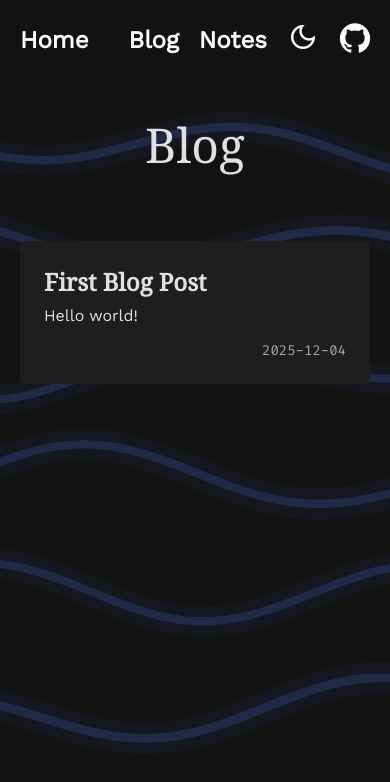
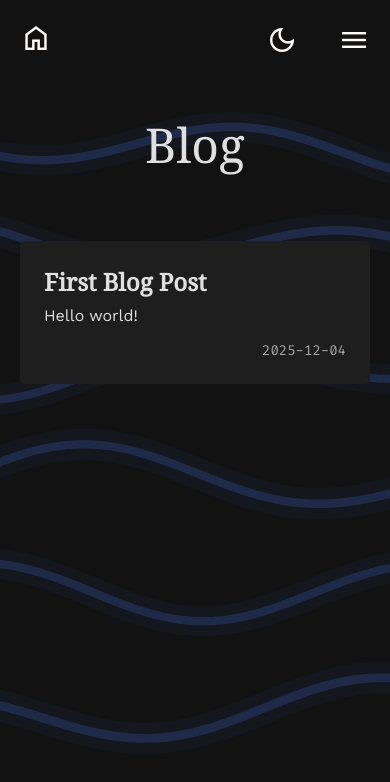
Before and after one commit to jma02/personal, a SvelteKit app: page /blog in a window 390 px wide. Shown: the top 782 px of the page. Built offline with nearby package versions, Linux system fonts and the light colour scheme; no server answers.

Commit message:
make mobile great again

```diff
--- a/src/routes/components/AboutSection.svelte
+++ b/src/routes/components/AboutSection.svelte
@@ -1,7 +1,7 @@
 <div class="about">
   <div class="main">
     <div class="whoami">
-      <header class="header-text">Readme</header>
+      <header class="header-text">About me</header>
       <p>
         I'm a graduate of the University of Delaware. I studied mathematics, focusing on applied mathematics. My research interests are broadly related to
         inverse problems, learning theory, and generative models.
--- a/src/routes/components/Header.svelte
+++ b/src/routes/components/Header.svelte
@@ -5,6 +5,8 @@
   let scrollDistance = 0;
   let headerColor = 'rgb(0,0,0,0)';
   let headerTextColor = 'FFFCF9';
+  let homeButtonColor = 'FFFCF9';
+  let menuOpen = false;
   const linkedInUrl = 'https://linkedin.com/in/ma-jonathan';
   const rickrollUrl = 'https://www.youtube.com/watch?v=xvFZjo5PgG0';
 
@@ -19,21 +21,31 @@
   $: {
     if ($darkMode) {
       if (scrollDistance < 100) {
-        [headerColor, headerTextColor] = ['rgba(0, 0, 0, 0)', '#FFFCF9'];
+        [headerColor, headerTextColor, homeButtonColor] = ['rgba(0, 0, 0, 0)', '#FFFCF9', '#FFFCF9'];
       } else {
-        [headerColor, headerTextColor] = ['#121212', '#FFFCF9'];
+        [headerColor, headerTextColor, homeButtonColor] = ['#121212', '#FFFCF9', '#FFFCF9'];
       }
     } else {
-      if (scrollDistance < 100) {
-        [headerColor, headerTextColor] = ['rgba(0, 0, 0, 0)', '#FFFCF9'];
+      if (menuOpen && scrollDistance < 100) {
+        [headerColor, headerTextColor, homeButtonColor] = ['rgba(0, 0, 0, 0)', '#2a3a52', '#FFFCF9'];
+      } else if (scrollDistance < 100) {
+        [headerColor, headerTextColor, homeButtonColor] = ['rgba(0, 0, 0, 0)', '#FFFCF9', '#FFFCF9'];
       } else {
-        [headerColor, headerTextColor] = ['#2a3a52', '#FFFCF9'];
+        [headerColor, headerTextColor, homeButtonColor] = ['#2a3a52', '#FFFCF9', '#FFFCF9'];
       }
     }
   }
 
   function toggleDarkMode() {
     darkMode.update((value: boolean) => !value);
+  }
+
+  function toggleMenu() {
+    menuOpen = !menuOpen;
+  }
+
+  function closeMenu() {
+    menuOpen = false;
   }
 
   function handleLinkedInClick(event: MouseEvent) {
@@ -48,8 +60,10 @@
   style="
     --headerColor: {headerColor};
     --headerTextColor: {headerTextColor};
+    --homeButtonColor: {homeButtonColor};
   "
 >
+  <div class="desktop-nav">
     <a href="/" class="header-item">Home</a>
     <div class="header-item">
       <a href="/blog">Blog</a>
@@ -71,7 +85,47 @@
         <i class="devicon-linkedin-plain"></i>
       </a>
     </div>
+  </div>
+
+  <div class="mobile-nav">
+    <a href="/" class="header-item logo">
+      <i class="material-symbols-outlined">home</i>
+    </a>
+    <div class="spacer" />
+    <div class="header-item mobile-dark-mode" on:click={toggleDarkMode}>
+      <i class="material-symbols-outlined"> dark_mode </i>
+    </div>
+    <button class="hamburger" on:click={toggleMenu} aria-label="Toggle menu">
+      <i class="material-symbols-outlined">
+        {menuOpen ? 'close' : 'menu'}
+      </i>
+    </button>
+  </div>
 </header>
+
+{#if menuOpen}
+  <div class="mobile-menu" class:open={menuOpen}>
+    <nav>
+      <a href="/" on:click={closeMenu}>Home</a>
+      <a href="/blog" on:click={closeMenu}>Blog</a>
+      <a href="/notes" on:click={closeMenu}>Notes</a>
+      <div class="menu-divider"></div>
+      <div class="icon-row">
+        <div class="menu-item">
+          <a href="https://github.com/jma02">
+            <i class="devicon-github-original"></i>
+          </a>
+        </div>
+        <div class="menu-item">
+          <a href={linkedInUrl} on:click={handleLinkedInClick}>
+            <i class="devicon-linkedin-plain"></i>
+          </a>
+        </div>
+      </div>
+    </nav>
+  </div>
+  <div class="overlay" on:click={closeMenu}></div>
+{/if}
 
 <svelte:head>
   <link rel="dns-prefetch" href="https://www.youtube.com" />
@@ -100,12 +154,32 @@
     align-items: center;
     width: 100%;
     height: 80px;
-    z-index: 100;
+    z-index: 110;
     background-color: var(--headerColor);
     transition: background-color 0.55s ease;
     color: var(--headerTextColor);
     font-family: 'Work Sans';
     font-weight: bold;
+  }
+
+  .desktop-nav {
+    display: flex;
+    align-items: center;
+    width: 100%;
+
+    @media screen and (max-width: 768px) {
+      display: none;
+    }
+  }
+
+  .mobile-nav {
+    display: none;
+    align-items: center;
+    width: 100%;
+
+    @media screen and (max-width: 768px) {
+      display: flex;
+    }
   }
 
   .header-item {
@@ -141,6 +215,16 @@
     &:last-of-type {
       padding-right: 20px;
     }
+
+    &.logo {
+      font-size: 20px;
+      font-weight: bold;
+      padding-left: 20px;
+
+      i {
+        color: var(--homeButtonColor);
+      }
+    }
   }
 
   .header-item-static {
@@ -152,4 +236,128 @@
   .spacer {
     width: 100%;
   }
+
+  .mobile-dark-mode {
+    padding: 10px;
+    display: flex;
+    align-items: center;
+    justify-content: center;
+
+    i {
+      font-size: 32px;
+    }
+  }
+
+  .hamburger {
+    background: none;
+    border: none;
+    cursor: pointer;
+    padding: 10px 20px;
+    display: flex;
+    align-items: center;
+    justify-content: center;
+    z-index: 111;
+    position: relative;
+
+    i {
+      font-size: 32px;
+      color: var(--headerTextColor);
+    }
+  }
+
+  .mobile-menu {
+    position: fixed;
+    top: 0;
+    right: 0;
+    width: 70%;
+    max-width: 300px;
+    height: 100vh;
+    z-index: 105;
+    transform: translateX(100%);
+    transition: transform 0.3s ease;
+
+    &.open {
+      transform: translateX(0);
+    }
+
+    nav {
+      display: flex;
+      flex-direction: column;
+      padding-top: 100px;
+      padding-left: 24px;
+      padding-right: 24px;
+      padding-bottom: 20px;
+      background-color: #f5f5f5;
+      height: 100%;
+      box-sizing: border-box;
+
+      a {
+        color: #2a3a52;
+        text-decoration: none;
+        font-size: 22px;
+        font-weight: 600;
+        padding: 18px 8px;
+        border-bottom: 1px solid rgba(42, 58, 82, 0.08);
+
+        &:last-of-type {
+          margin-bottom: 8px;
+        }
+      }
+
+      .menu-divider {
+        margin: 16px 0 12px 0;
+        border: none;
+        border-top: 1px solid rgba(42, 58, 82, 0.15);
+      }
+
+      .icon-row {
+        display: flex;
+        gap: 28px;
+        padding: 16px 0 8px 0;
+        justify-content: center;
+
+        .menu-item {
+          cursor: pointer;
+
+          i {
+            font-size: 36px;
+            color: #2a3a52;
+          }
+
+          a {
+            padding: 0;
+            border: none;
+            margin: 0;
+          }
+        }
+      }
+    }
+  }
+
+  .overlay {
+    position: fixed;
+    top: 0;
+    left: 0;
+    width: 100%;
+    height: 100vh;
+    background-color: rgba(0, 0, 0, 0.5);
+    z-index: 104;
+  }
+
+  :global(body.dark) .mobile-menu nav {
+    background-color: #1a1a1a;
+
+    a {
+      color: #FFFCF9;
+      border-bottom: 1px solid rgba(255, 252, 249, 0.08);
+    }
+
+    .menu-divider {
+      border-top: 1px solid rgba(255, 252, 249, 0.15);
+    }
+
+    .menu-item i {
+      color: #FFFCF9;
+    }
+  }
 </style>
```
Also changed, not shown: src/routes/components/LandingHero.svelte (+6 -2 lines). Lines whose indentation alone changed are shown as unchanged.
